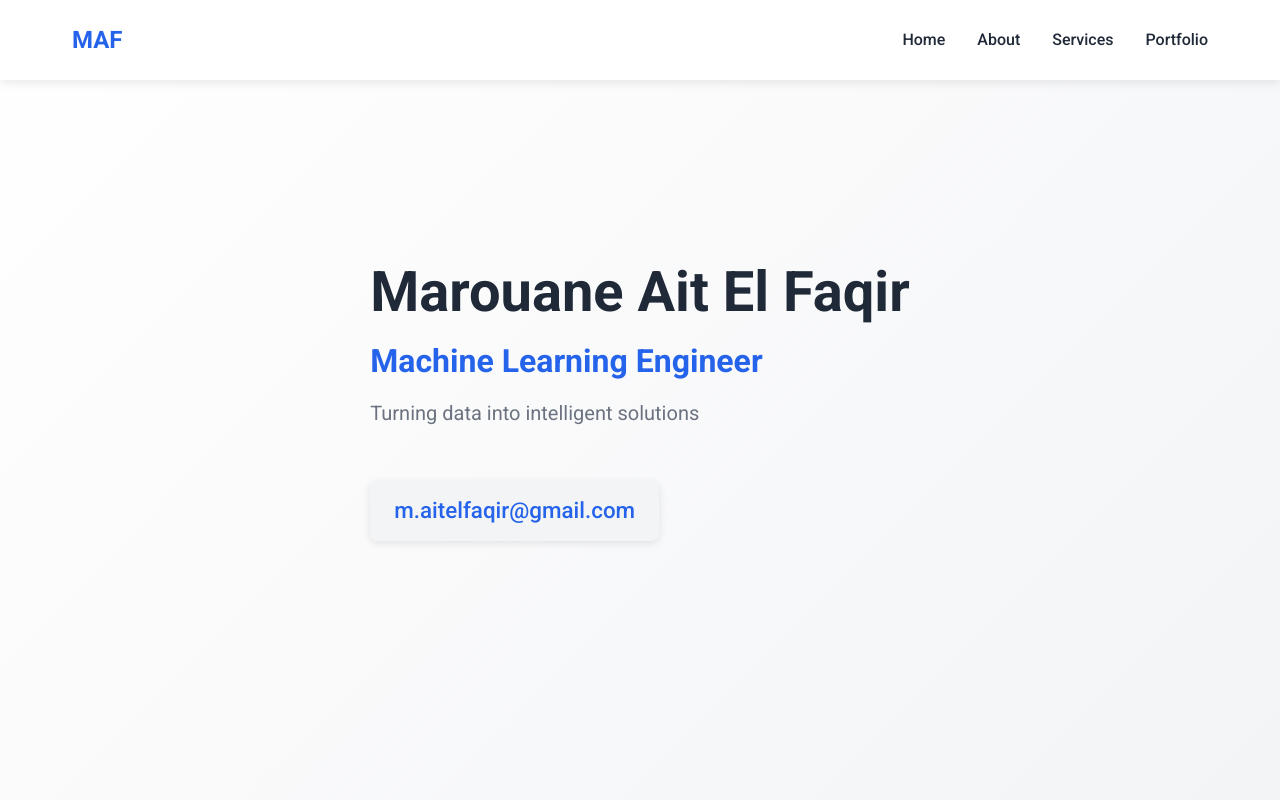
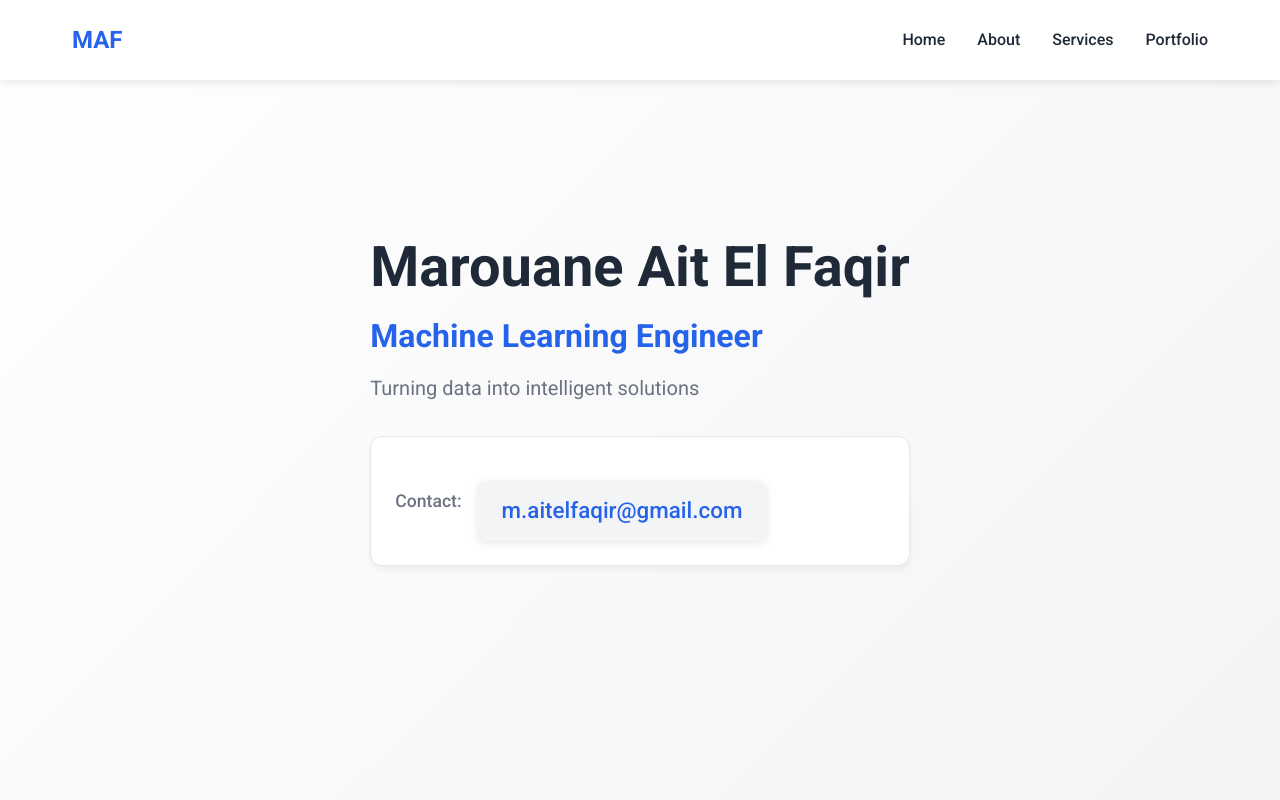
Before and after one commit to MarouaneAEF/MarouaneAEF.github.io, a plain HTML site: page index.html in a window 1280 px wide. Shown: the top 800 px of the page. Drawn offline with Linux system fonts and the light colour scheme.

Commit message:
Improve email presentation in hero section

```diff
--- a/index.html
+++ b/index.html
@@ -31,10 +31,15 @@
     <!-- Home Section -->
     <section id="home" class="hero">
         <div class="container">
-            <h1>Marouane Ait El Faqir</h1>
-            <h2>Machine Learning Engineer</h2>
-            <p class="tagline">Turning data into intelligent solutions</p>
-            <p class="email-text">m.aitelfaqir@gmail.com</p>
+            <div class="hero-content">
+                <h1>Marouane Ait El Faqir</h1>
+                <h2>Machine Learning Engineer</h2>
+                <p class="tagline">Turning data into intelligent solutions</p>
+                <div class="contact-info-hero">
+                    <span class="contact-label">Contact:</span>
+                    <p class="email-text">m.aitelfaqir@gmail.com</p>
+                </div>
+            </div>
         </div>
     </section>
 
--- a/styles/main.css
+++ b/styles/main.css
@@ -118,6 +118,10 @@ h3 {
     padding: 80px 0;
 }
 
+.hero-content {
+    max-width: 800px;
+}
+
 .hero h1 {
     color: var(--text-color);
 }
@@ -132,6 +136,34 @@ h3 {
     font-size: 1.25rem;
     color: var(--light-text);
     margin-bottom: 2rem;
+}
+
+.contact-info-hero {
+    display: flex;
+    align-items: center;
+    gap: 1rem;
+    padding: 1.5rem;
+    background: var(--background);
+    border-radius: 12px;
+    box-shadow: 0 4px 6px rgba(0, 0, 0, 0.05);
+    margin-top: 2rem;
+    border: 1px solid var(--border-color);
+}
+
+.contact-label {
+    font-weight: 500;
+    color: var(--light-text);
+    font-size: 1.1rem;
+}
+
+.email-text {
+    font-size: 1.2rem;
+    color: var(--primary-color);
+    font-weight: 500;
+    margin: 0;
+    padding: 0;
+    cursor: text;
+    user-select: all;
 }
 
 /* About Section */
```
